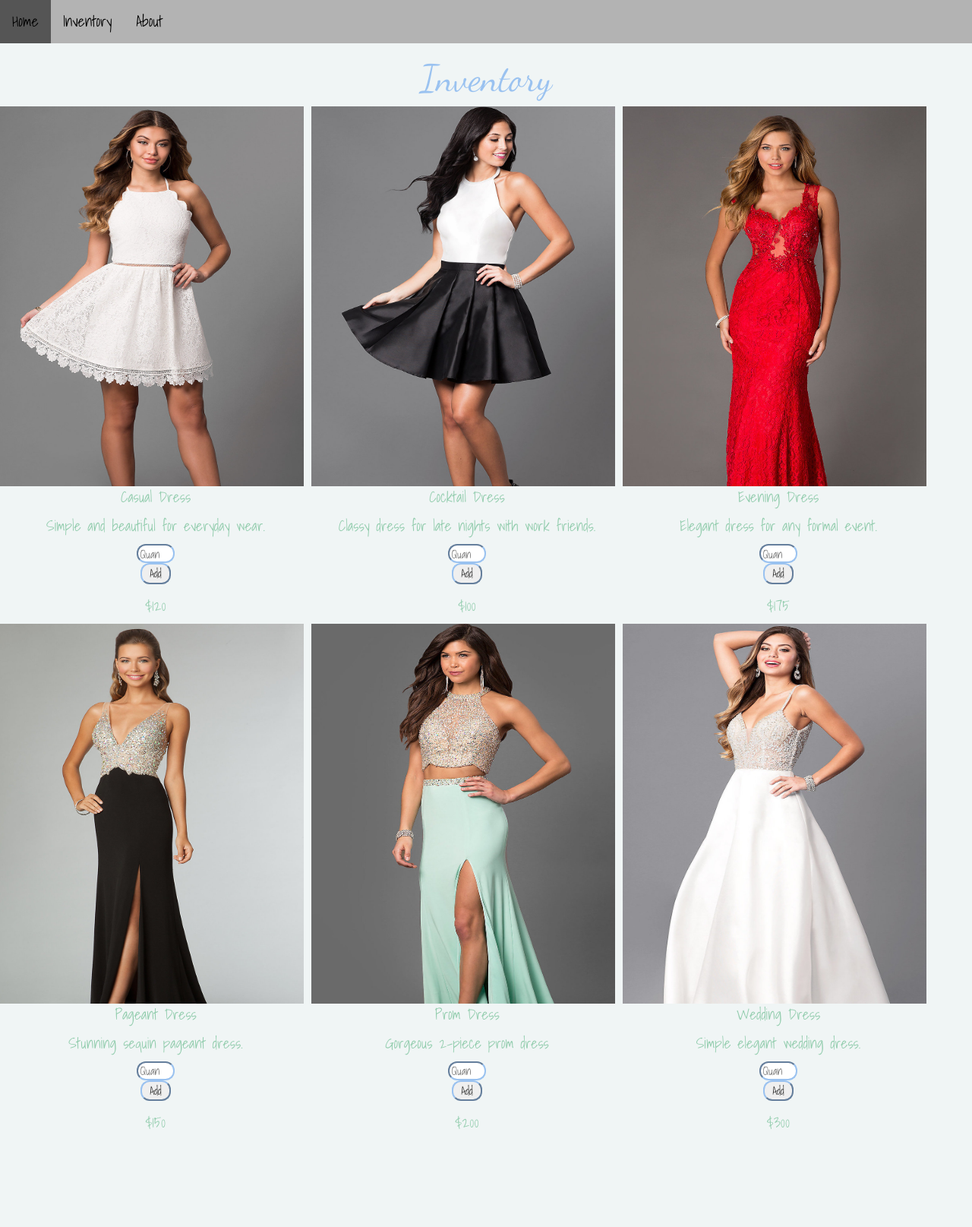
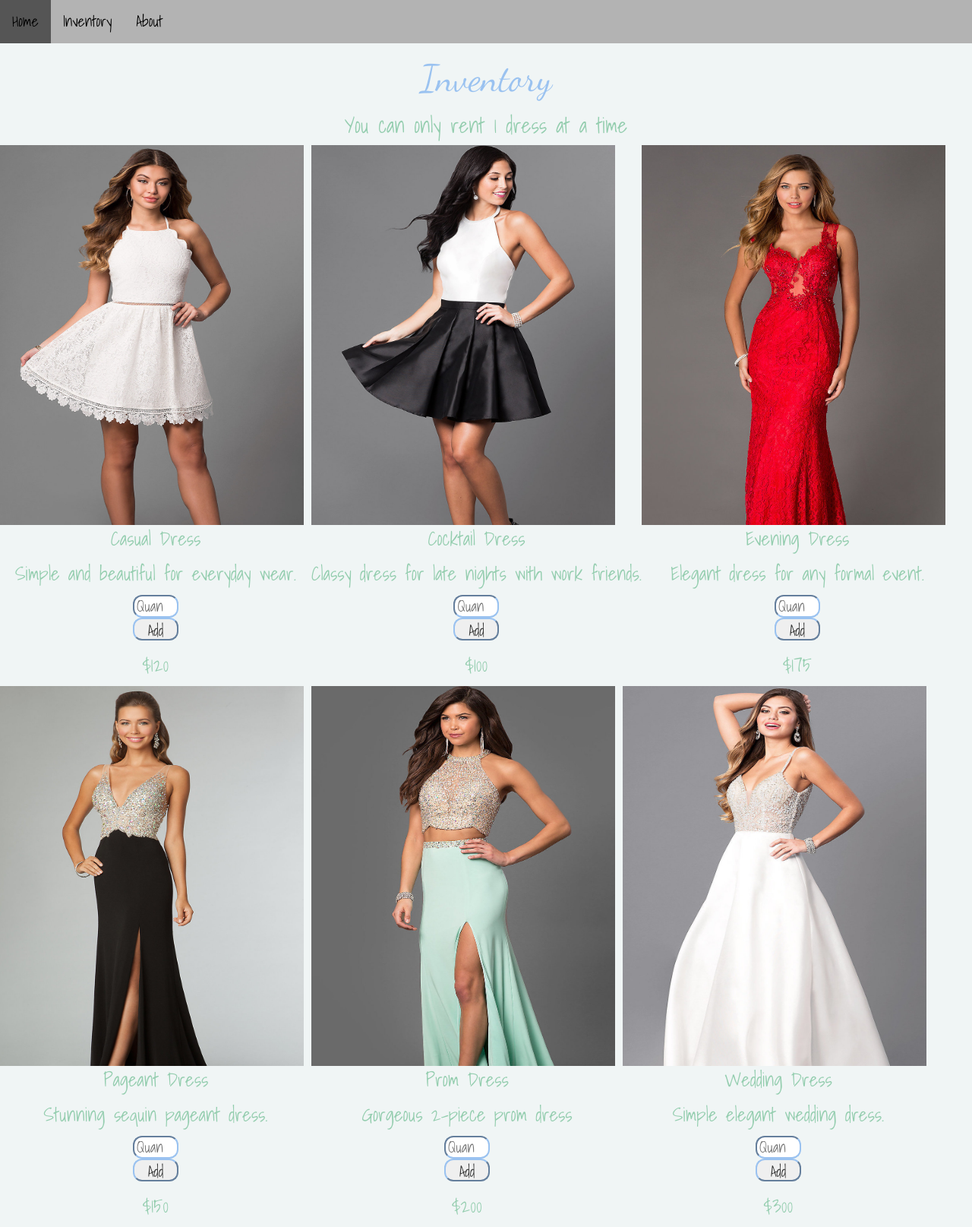
Before and after one commit to NicoleShelton/Django_page, a Django app: page /inventory in a window 1280 px wide. Shown: the whole page at 76% size. Before the commit the page ends 1486 px from the top, so only its background shows below. Run offline with Django 3.2, Linux system fonts and the light colour scheme; data comes from the database, SQL or seed files in the repository; both versions use the stored data as it was after the commit; some libraries are stand-ins or nearby versions.

Commit message:
updated the buttons

```diff
--- a/RentTheDress/Rent/static/rent.css
+++ b/RentTheDress/Rent/static/rent.css
@@ -1,4 +1,4 @@
-h1, p {
+h1, h3, p {
     text-align: center;
 }
 
@@ -12,10 +12,16 @@ body {
     background-color: #f0f5f5;
 }
 
+h3 {
+    color: #93cdae;
+    font-family: 'Shadows Into Light', cursive;
+    font-size: 200%;
+}
+
 p, li {
     color: #93cdae;
     font-family: 'Shadows Into Light', cursive;
-    font-size: 140%;
+    font-size: 180%;
 }
 
 td, a {
@@ -113,31 +119,22 @@ img {
     float: left;
 }
 
-#btn {
-    border-radius: 12px;
-    height: 40px;
-    width: 100px;
-    border-color: #9ac2f0;
-    font-family: 'Shadows Into Light', cursive;
-    text-align: center;
-    font-size: 20px;
-    }
-
 #button {
     border-radius: 12px;
     border-color: #9ac2f0;
     font-family: 'Shadows Into Light', cursive;
     text-align: center;
-    font-size: 15px;
-    width: 40px;
+    font-size: 20px;
+    height: 30px;
+    width: 60px;
 }
 
-#Casual, #Cocktail, #Evening, #Pageant, #Prom, #Wedding {
-    height: 25px;
-    width: 50px;
+#btn {
+    height: 30px;
+    width: 60px;
     border-radius: 12px;
     border-color: #9ac2f0;
     font-family: 'Shadows Into Light', cursive;
     text-align: center;
-    font-size: 15px;
+    font-size: 20px;
 }
--- a/RentTheDress/Rent/templates/rent/inventory.html
+++ b/RentTheDress/Rent/templates/rent/inventory.html
@@ -24,12 +24,14 @@
 
     <h1>Inventory</h1>
 
+    <center><h3>You can only rent 1 dress at a time</h3></center>
+
 {% for dress in dresses %}
  <div class="imgContainer">
             <img src="{% static  dress.static_url  %}">
             <p id="dress">{{ dress.name }}</p>
             <p id="description">{{ dress.description }}</p>
-            <center><input type="number" id='Wedding' placeholder="Quan" min="0" max="{{ dress.quantity }}">
+            <center><input type="number" id='btn' placeholder="Quan" min="0" max="{{ dress.quantity }}">
             <form action="{% url 'RentTheDress:rent' dress.id %}" method="GET">
                 {% csrf_token %}
                 <input id="button" type="submit" value="Add"></input></center>
```
Also changed, not shown: RentTheDress/db.sqlite3.
